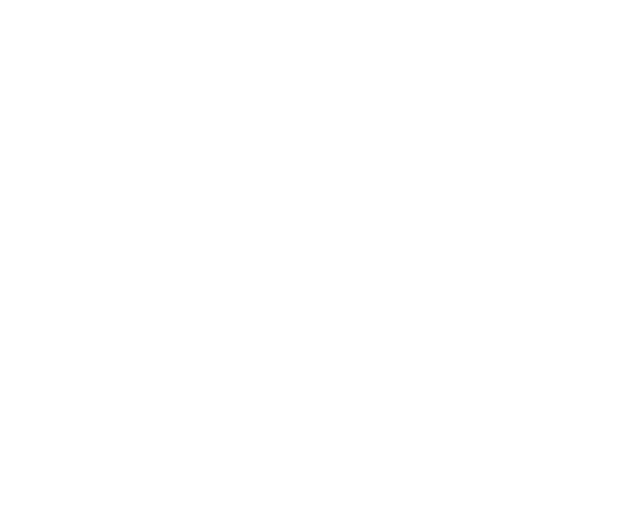
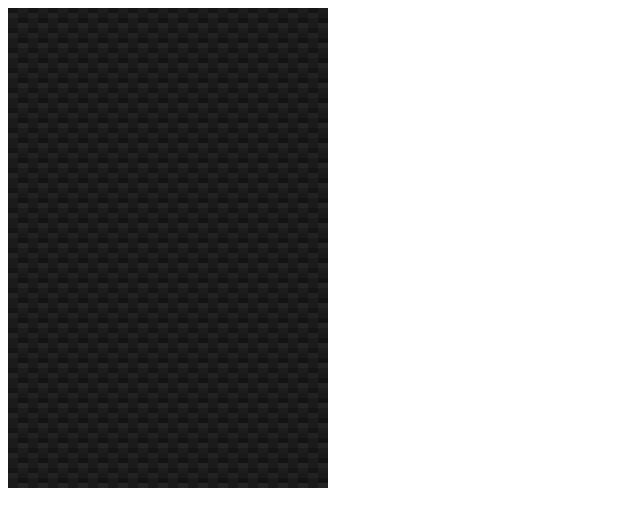
Before and after one commit to DIRODKD/PiRC, a website: page ui/main.reel/main.html in a window 1280 px wide. Shown: the whole page, without its empty margins (0-640 px from the left). Drawn offline with Linux system fonts and the light colour scheme.

Commit message:
Update files

```diff
--- a/ui/action.reel/action.css
+++ b/ui/action.reel/action.css
@@ -1,3 +1,7 @@
 .Action {
 
 }
+
+.button.digit-Button {
+    color: red;
+}
--- a/ui/main.reel/main.css
+++ b/ui/main.reel/main.css
@@ -1 +1,23 @@
-.Main {}
+.Main {
+  -webkit-box-sizing: content-box;
+    -moz-box-sizing: content-box;
+    box-sizing: content-box;
+    width: 320px;
+    height: 480px;
+    border: none;
+    font: normal 100%/normal Arial, Helvetica, sans-serif;
+    color: rgb(255, 255, 255);
+    -o-text-overflow: clip;
+    text-overflow: clip;
+    background: -webkit-linear-gradient(63deg, rgb(21,21,21) 5px, rgba(0,0,0,0) 5px), -webkit-linear-gradient(-117deg, rgb(21,21,21) 5px, rgba(0,0,0,0) 5px), -webkit-linear-gradient(63deg, rgb(34,34,34) 5px, rgba(0,0,0,0) 5px), -webkit-linear-gradient(-117deg, rgb(34,34,34) 5px, rgba(0,0,0,0) 5px), -webkit-linear-gradient(0deg, rgb(27,27,27) 10px, rgba(0,0,0,0) 10px), -webkit-linear-gradient(-90deg, rgb(29,29,29) 25%, rgb(26,26,26) 25%, rgb(26,26,26) 50%, rgba(0,0,0,0) 50%, rgba(0,0,0,0) 75%, rgb(36,36,36) 75%, rgb(36,36,36) 100%), rgb(19, 19, 19);
+    background: -moz-linear-gradient(27deg, rgb(21,21,21) 5px, rgba(0,0,0,0) 5px), -moz-linear-gradient(207deg, rgb(21,21,21) 5px, rgba(0,0,0,0) 5px), -moz-linear-gradient(27deg, rgb(34,34,34) 5px, rgba(0,0,0,0) 5px), -moz-linear-gradient(207deg, rgb(34,34,34) 5px, rgba(0,0,0,0) 5px), -moz-linear-gradient(90deg, rgb(27,27,27) 10px, rgba(0,0,0,0) 10px), -moz-linear-gradient(180deg, rgb(29,29,29) 25%, rgb(26,26,26) 25%, rgb(26,26,26) 50%, rgba(0,0,0,0) 50%, rgba(0,0,0,0) 75%, rgb(36,36,36) 75%, rgb(36,36,36) 100%), rgb(19, 19, 19);
+    background: linear-gradient(27deg, rgb(21,21,21) 5px, rgba(0,0,0,0) 5px), linear-gradient(207deg, rgb(21,21,21) 5px, rgba(0,0,0,0) 5px), linear-gradient(27deg, rgb(34,34,34) 5px, rgba(0,0,0,0) 5px), linear-gradient(207deg, rgb(34,34,34) 5px, rgba(0,0,0,0) 5px), linear-gradient(90deg, rgb(27,27,27) 10px, rgba(0,0,0,0) 10px), linear-gradient(180deg, rgb(29,29,29) 25%, rgb(26,26,26) 25%, rgb(26,26,26) 50%, rgba(0,0,0,0) 50%, rgba(0,0,0,0) 75%, rgb(36,36,36) 75%, rgb(36,36,36) 100%), rgb(19, 19, 19);
+    background-position: 0 5px, 10px 0, 0 10px, 10px 5px, 0 0, 0 0;
+    -webkit-background-origin: padding-box;
+    background-origin: padding-box;
+    -webkit-background-clip: border-box;
+    background-clip: border-box;
+    -webkit-background-size: 20px 20px;
+    background-size: 20px 20px;
+
+}
--- a/ui/main.reel/main.html
+++ b/ui/main.reel/main.html
@@ -35,7 +35,7 @@
     </script>
 </head>
 <body>
-    <div data-montage-id="main" data-montage-skin="dark" class="Main">
+    <div data-montage-id="main" data-montage-skin="light" class="Main">
         <div data-montage-id="action"></div>
     </div>
 </body>
```
Also changed, not shown: ui/action.reel/action.html (+2 -1 lines), 1 other file.
